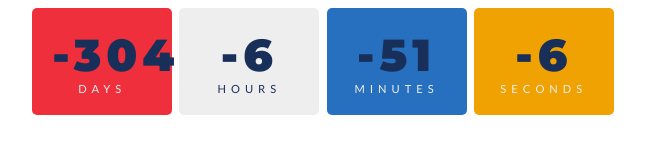
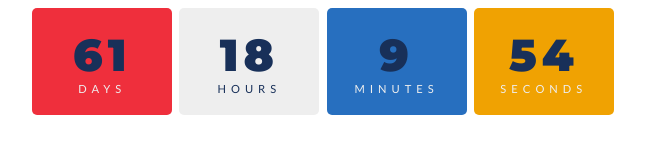
Before and after one commit to Drkiwii/NOTIONcountdown, a plain HTML site: page index.html in a window 1280 px wide. Shown: the whole page, without its empty margins (317-962 px from the left). Drawn offline with Linux system fonts and the light colour scheme.

Commit message:
index.html

```diff
--- a/index.html
+++ b/index.html
@@ -103,7 +103,7 @@ body{
 </body>
 <script>
     const year = new Date().getFullYear();
-const myDate = new Date('May 10, 2024 00:00:01');
+const myDate = new Date('May 10, 2025 00:00:01');
 console.log(myDate);
 
 // countdown
```
